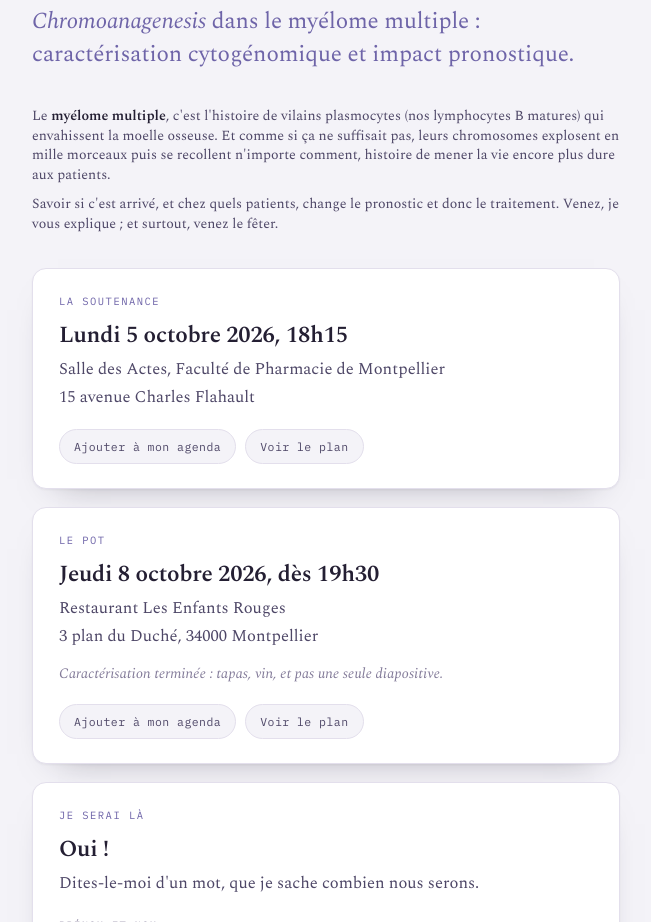
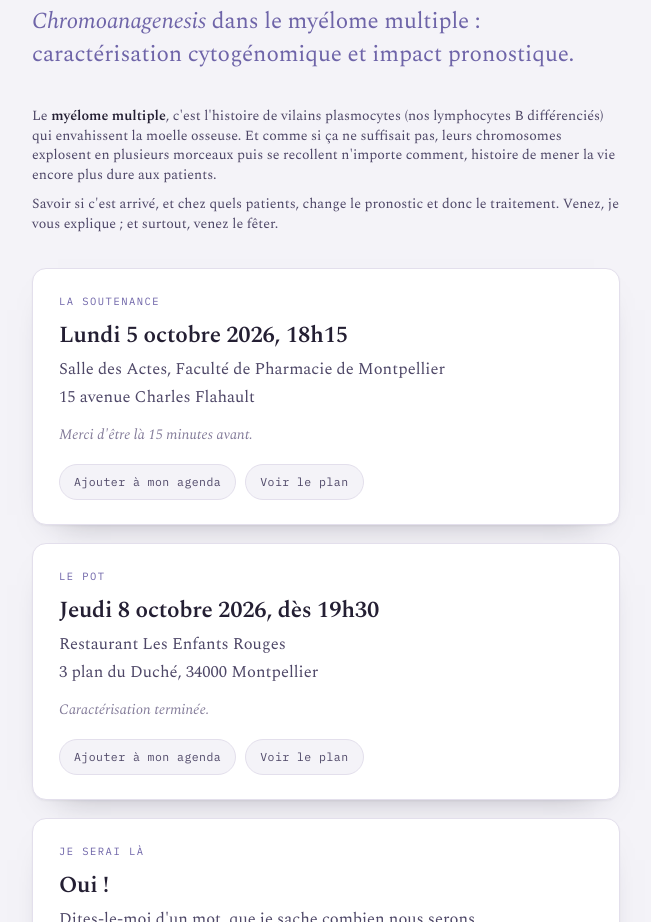
Before and after one commit to stel-studio/Soutenance, a plain HTML site: page index.html in a window 1280 px wide. Shown: the part 280-1202 px from the top of the page, without its empty margins (314-965 px from the left). Drawn offline with nearby package versions, Linux system fonts and the light colour scheme.

Commit message:
Add files via upload

```diff
--- a/index.html
+++ b/index.html
@@ -196,7 +196,7 @@ figcaption b{font-style:normal;font-weight:600;color:var(--ink-2)}
 
   <p class="thesis"><em>Chromoanagenesis</em> dans le myélome multiple&nbsp;: caractérisation cytogénomique et impact pronostique.</p>
 
-  <p class="lead">Le <strong>myélome multiple</strong>, c'est l'histoire de vilains plasmocytes (nos lymphocytes B matures) qui envahissent la moelle osseuse. Et comme si ça ne suffisait pas, leurs chromosomes explosent en mille morceaux puis se recollent n'importe comment, histoire de mener la vie encore plus dure aux patients.</p>
+  <p class="lead">Le <strong>myélome multiple</strong>, c'est l'histoire de vilains plasmocytes (nos lymphocytes B différenciés) qui envahissent la moelle osseuse. Et comme si ça ne suffisait pas, leurs chromosomes explosent en plusieurs morceaux puis se recollent n'importe comment, histoire de mener la vie encore plus dure aux patients.</p>
 
   <p class="note">Savoir si c'est arrivé, et chez quels patients, change le pronostic et donc le traitement. Venez, je vous explique&nbsp;; et surtout, venez le fêter.</p>
 
@@ -204,6 +204,7 @@ figcaption b{font-style:normal;font-weight:600;color:var(--ink-2)}
     <p class="tag">La soutenance</p>
     <p class="when">Lundi 5 octobre 2026, 18h15</p>
     <p class="where">Salle des Actes, Faculté de Pharmacie de Montpellier<br>15 avenue Charles Flahault</p>
+    <p class="aside">Merci d'être là 15 minutes avant.</p>
     <div class="links">
       <a class="pill" target="_blank" rel="noopener" href="https://calendar.google.com/calendar/render?action=TEMPLATE&amp;text=Soutenance%20de%20th%C3%A8se%20d%27Ande%20%E2%80%94%20Chromoanagenesis%20dans%20le%20my%C3%A9lome%20multiple&amp;dates=20261005T161500Z/20261005T181500Z&amp;location=Salle%20des%20Actes%2C%20Facult%C3%A9%20de%20Pharmacie%2C%2015%20avenue%20Charles%20Flahault%2C%2034090%20Montpellier">Ajouter à mon agenda</a>
       <a class="pill" target="_blank" rel="noopener" href="https://www.google.com/maps/search/?api=1&amp;query=Facult%C3%A9%20de%20Pharmacie%20de%20Montpellier%2C%2015%20avenue%20Charles%20Flahault">Voir le plan</a>
@@ -214,7 +215,7 @@ figcaption b{font-style:normal;font-weight:600;color:var(--ink-2)}
     <p class="tag">Le pot</p>
     <p class="when">Jeudi 8 octobre 2026, dès 19h30</p>
     <p class="where">Restaurant Les Enfants Rouges<br>3 plan du Duché, 34000 Montpellier</p>
-    <p class="aside">Caractérisation terminée&nbsp;: tapas, vin, et pas une seule diapositive.</p>
+    <p class="aside">Caractérisation terminée.</p>
     <div class="links">
       <a class="pill" target="_blank" rel="noopener" href="https://calendar.google.com/calendar/render?action=TEMPLATE&amp;text=Pot%20de%20th%C3%A8se%20d%27Ande&amp;dates=20261008T173000Z/20261008T213000Z&amp;location=Les%20Enfants%20Rouges%2C%203%20plan%20du%20Duch%C3%A9%2C%2034000%20Montpellier">Ajouter à mon agenda</a>
       <a class="pill" target="_blank" rel="noopener" href="https://www.google.com/maps/search/?api=1&amp;query=Les%20Enfants%20Rouges%2C%203%20plan%20du%20Duch%C3%A9%2C%2034000%20Montpellier">Voir le plan</a>
```
